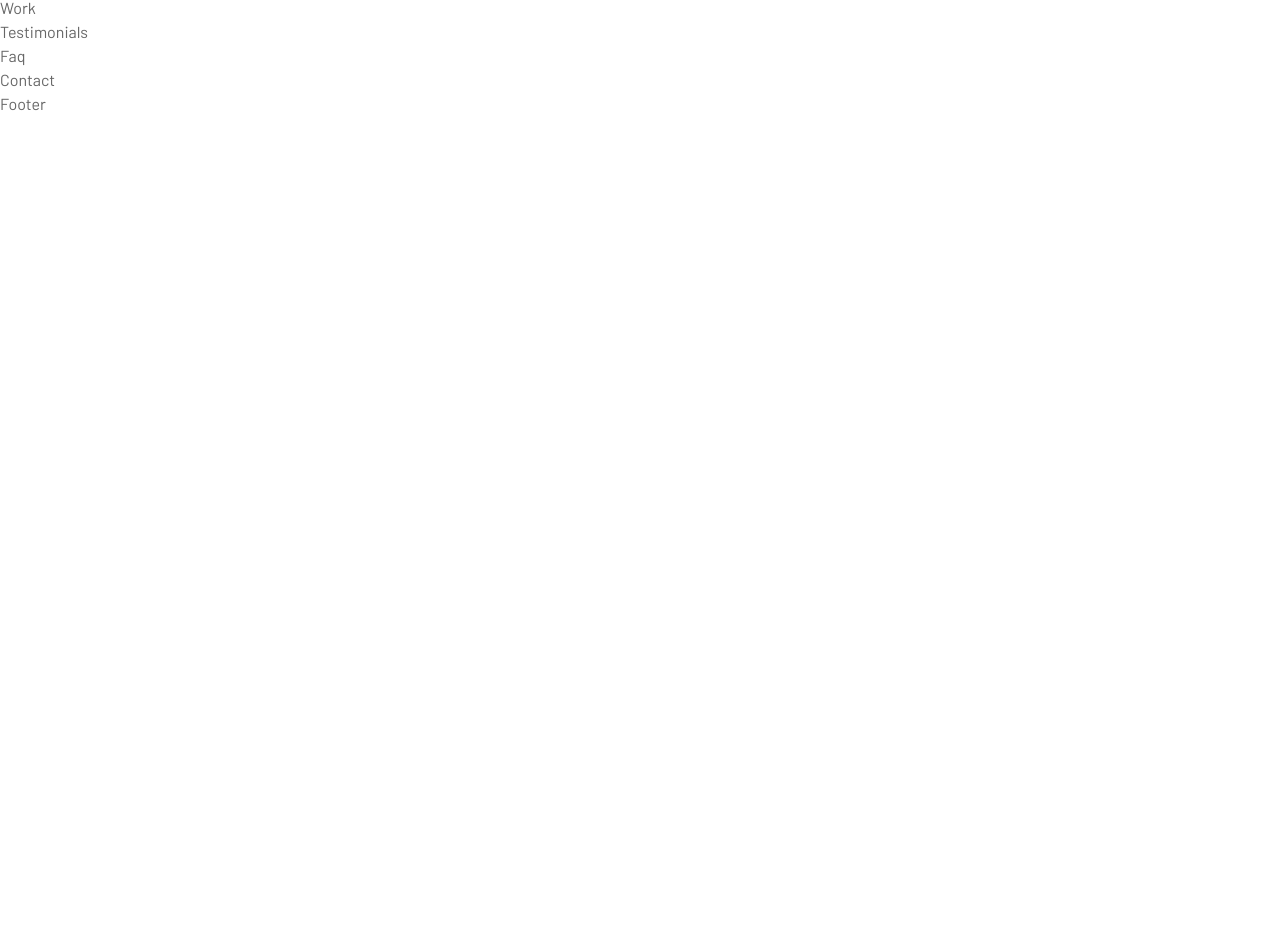
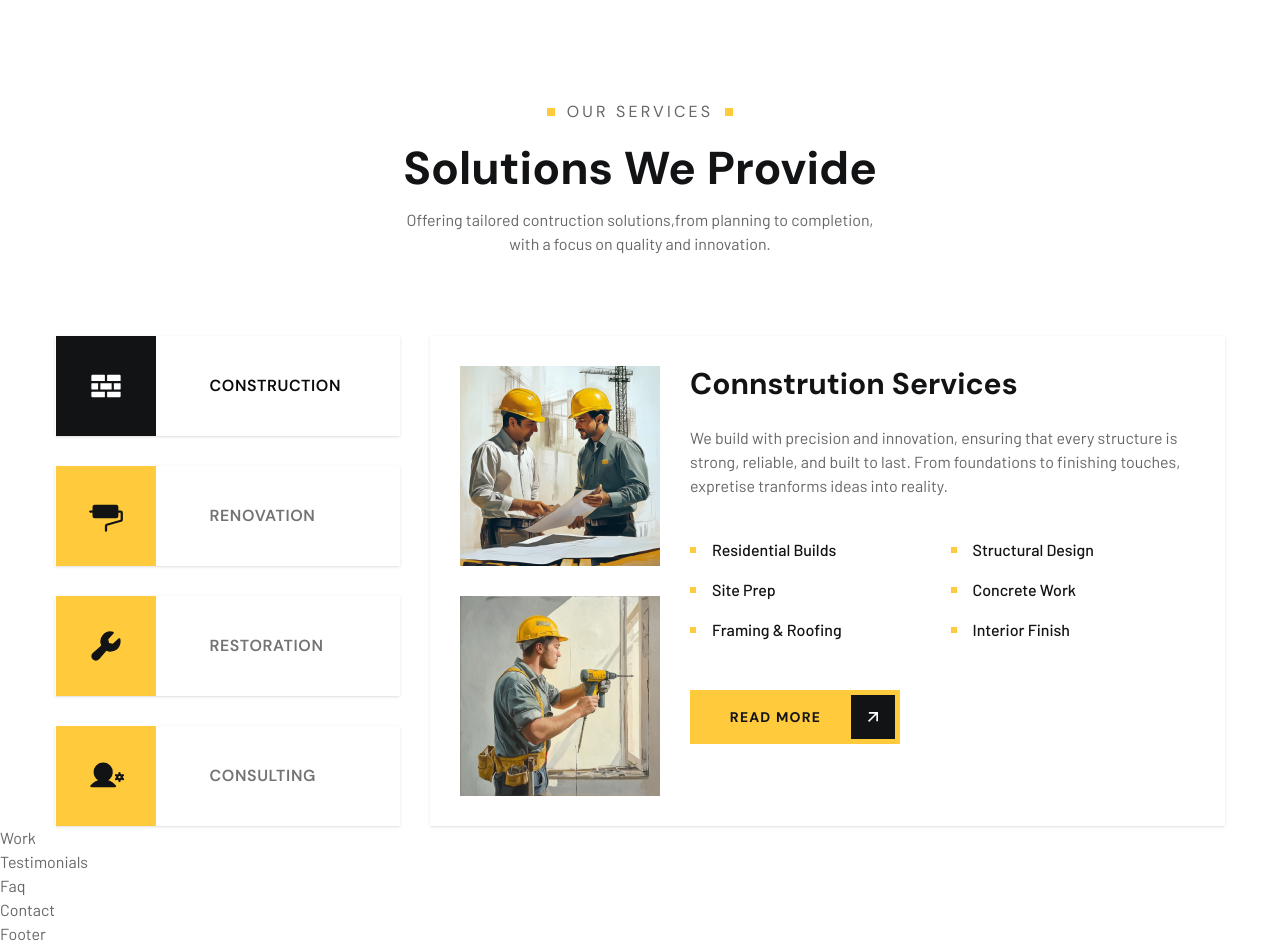
Before and after one commit to diegovilhalva/urbanbuild, a Next.js app: page / in a window 1280 px wide. Shown: the part 1639-2585 px from the top of the page. Before the commit the page ends 1755 px from the top, so only its background shows below. Built offline with nearby package versions, Linux system fonts and the light colour scheme.

Commit message:
services section added

```diff
--- a/app/globals.css
+++ b/app/globals.css
@@ -46,7 +46,7 @@
   --breakpoint-md: 768px;
   --breakpoint-lg: 960px;
   --breakpoint-xl: 1200px;
-  --box-shadow: var(--box-shadow);
+  --box-shadow-custom: var(--box-shadow);
   --background-image-hero: url('/assets/img/hero/bg.jpg');
   --color-primary: #121315;
   --color-sencodary: #666666;
--- a/components/Services.jsx
+++ b/components/Services.jsx
@@ -1,8 +1,155 @@
+"use client"
+import { useState } from "react"
+import { Tabs, TabsContent, TabsTrigger, TabsList } from "./ui/tabs"
 
+import { PiWallFill, PiPaintRollerFill, PiWrenchFill, PiUserGearFill } from "react-icons/pi"
+import Image from "next/image"
+import PreTitle from "./PreTitle"
+import Button from "./Button"
+
+const serviceData = [
+  {
+    name: "construction",
+    icon: <PiWallFill className="h-9! w-9!" />,
+    title: "Connstrution Services",
+    description: "We build with precision and innovation, ensuring that every structure is strong, reliable, and built to last. From foundations to finishing touches, expretise tranforms ideas into reality.",
+    serviceList: [
+      "Residential Builds",
+      "Structural Design",
+      "Site Prep",
+      "Concrete Work",
+      "Framing  &  Roofing",
+      "Interior Finish"
+    ],
+    thumbs: [
+      { url: "/assets/img/services/thumb-1.jpg" },
+      { url: "/assets/img/services/thumb-2.jpg" },
+    ]
+  },
+  {
+    name: "renovation",
+    icon: <PiPaintRollerFill className="h-9! w-9!" />,
+    title: "Renovation Services",
+    description: "Revitalizing spaces with modern designs and high-quality craftmanship. Whether upgrading a home or remodeling an  office we bring fresh life to every project.",
+    serviceList: [
+      "Kitchen Remodel",
+      "Basement Finish",
+      "Flooring",
+      "Energy Upgrades",
+      "Carpentry",
+      "Painting"
+    ],
+    thumbs: [
+      { url: "/assets/img/services/thumb-3.jpg" },
+      { url: "/assets/img/services/thumb-4.jpg" },
+    ]
+  },
+  {
+    name: "restoration",
+    icon: <PiWrenchFill className="h-9! w-9!" />,
+    title: "Restoration Services",
+    description: "Bringing damaged or aging strutures back to life. We specialize in restoring historical landmarks, fire-damaged buildings, and water-damaged properties with meticulous care.",
+    serviceList: [
+      "Historic Restore",
+      "Water Damaged",
+      "Fire Repair",
+      "Structural Fix",
+      "Mold Removal",
+      "Roof Restore"
+    ],
+    thumbs: [
+      { url: "/assets/img/services/thumb-3.jpg" },
+      { url: "/assets/img/services/thumb-4.jpg" },
+    ]
+  },
+  {
+    name: "consulting",
+    icon: <PiUserGearFill className="h-9! w-9!" />,
+    title: "Consulting Services",
+    description: "Providing expert guidance for construction and renovation projects. From planing and budgeting to compliance and susteinability , our consulting service ensure project success",
+    serviceList: [
+      "Project Plans",
+      "Costing",
+      "Site Management",
+      "Permits",
+      "Sustainability",
+      "Safety"
+    ],
+    thumbs: [
+      { url: "/assets/img/services/thumb-1.jpg" },
+      { url: "/assets/img/services/thumb-3.jpg" },
+    ]
+  },
+]
 
 const Services = () => {
+  const [activeTab, setActiveTab] = useState("construction")
   return (
-    <div id="services">Services</div>
+    <section id="services" className="pt-16 xl:pt-32">
+      <div className="container mx-auto">
+        <div className="text-center max-w-[540px] mx-auto mb-20">
+          <PreTitle text={"Our Services"} center />
+          <h2 className="h2 mb-3">Solutions We Provide</h2>
+          <p className="mb-11 max-w-[480px] mx-auto">Offering tailored contruction solutions,from planning to completion, with a focus on quality and innovation.</p>
+        </div>
+        <Tabs defaultValue="construction" onValueChange={(value) => setActiveTab(value)} className="flex flex-col xl:flex-row gap-[30px]">
+          <TabsList className="grid grid-cols-1 md:grid-cols-2 xl:grid-cols-1 gap-[30px]  h-full w-full! rounded-none p-0 bg-transparent xl:w-[345px]!">
+            {serviceData.map((item) => (
+              <TabsTrigger key={item.name} value={item.name}
+                className="w-full rounded-none h-[100px] flex items-center relative shadow p-0 outline-none">
+                <div className={`w-[100px] h-[100px] flex items-center justify-center absolute left-0
+                ${activeTab === item.name ? "bg-primary text-white" : "bg-accent text-primary"}`
+                }>
+                  <div >
+                    {item.icon}
+                  </div>
+                </div>
+                <div className="uppercase font-primary text-base font-semibold tracking-[.6px] w-[100px]
+                ml-16">{item.name}</div>
+              </TabsTrigger>
+            ))}
+          </TabsList>
+          <div className="flex-1 bg-white shadow h-[490px] p-[30px]">
+            {serviceData.map((item) => (
+              <TabsContent key={item.name} value={item.name} className="m-0">
+                <div className="flex flex-col md:flex-row  gap-[30px] ">
+                  <div className="flex md:flex-col gap-5 xl:gap-[30px]">
+                    {item.thumbs.map((thumb, i) => (
+                      <div
+                        key={i}
+                        className="relative w-[140px] h-[140px] xl:w-[200px] xl:h-[200px]"
+                      >
+                        <Image
+                          src={thumb.url}
+                          fill
+                          alt=""
+                          className="object-cover"
+                        />
+                      </div>
+                    ))}
+                  </div>
+                  <div>
+                    <div>
+                      <h3 className="h3 mb-6">{item.title}</h3>
+                      <p className="mb-10">{item.description}</p>
+                      <ul className="grid grid-cols-2 gap-4 mb-12">
+                        {item.serviceList.map((service,i) => (
+                          <li key={i} className="flex items-center gap-4">
+                            <div className="w-[6px] h-[6px] bg-accent"></div>
+                            <div className="capitalize font-medium text-primary">{service}</div>
+                          </li>
+                        ))}
+                      </ul>
+                      <Button text='Read more' />
+                    </div>
+                  </div>
+                </div>
+              </TabsContent>
+            ))}
+          </div>
+        </Tabs>
+      </div>
+    </section>
   )
 }
 
--- a/components/ui/tabs.jsx
+++ b/components/ui/tabs.jsx
@@ -10,10 +10,10 @@ function Tabs({
   ...props
 }) {
   return (
-    (<TabsPrimitive.Root
+    <TabsPrimitive.Root
       data-slot="tabs"
       className={cn("flex flex-col gap-2", className)}
-      {...props} />)
+      {...props} />
   );
 }
 
@@ -22,13 +22,13 @@ function TabsList({
   ...props
 }) {
   return (
-    (<TabsPrimitive.List
+    <TabsPrimitive.List
       data-slot="tabs-list"
       className={cn(
         "bg-muted text-muted-foreground inline-flex h-9 w-fit items-center justify-center rounded-lg p-[3px]",
         className
       )}
-      {...props} />)
+      {...props} />
   );
 }
 
@@ -37,13 +37,13 @@ function TabsTrigger({
   ...props
 }) {
   return (
-    (<TabsPrimitive.Trigger
+    <TabsPrimitive.Trigger
       data-slot="tabs-trigger"
       className={cn(
-        "data-[state=active]:bg-background dark:data-[state=active]:text-foreground focus-visible:border-ring focus-visible:ring-ring/50 focus-visible:outline-ring dark:data-[state=active]:border-input dark:data-[state=active]:bg-input/30 text-foreground dark:text-muted-foreground inline-flex h-[calc(100%-1px)] flex-1 items-center justify-center gap-1.5 rounded-md border border-transparent px-2 py-1 text-sm font-medium whitespace-nowrap transition-[color,box-shadow] focus-visible:ring-[3px] focus-visible:outline-1 disabled:pointer-events-none disabled:opacity-50 data-[state=active]:shadow-sm [&_svg]:pointer-events-none [&_svg]:shrink-0 [&_svg:not([class*='size-'])]:size-4",
+        "data-[state=active]:bg-background data-[state=active]:text-foreground focus-visible:border-ring focus-visible:ring-ring/50 focus-visible:outline-ring dark:data-[state=active]:border-input dark:data-[state=active]:bg-input/50 inline-flex h-[calc(100%-1px)] flex-1 items-center justify-center gap-1.5 rounded-md border border-transparent px-2 py-1 text-sm font-medium whitespace-nowrap transition-[color,box-shadow] focus-visible:ring-[3px] focus-visible:outline-1 disabled:pointer-events-none disabled:opacity-50 data-[state=active]:shadow-sm [&_svg]:pointer-events-none [&_svg]:shrink-0 [&_svg:not([class*='size-'])]:size-4",
         className
       )}
-      {...props} />)
+      {...props} />
   );
 }
 
@@ -52,10 +52,10 @@ function TabsContent({
   ...props
 }) {
   return (
-    (<TabsPrimitive.Content
+    <TabsPrimitive.Content
       data-slot="tabs-content"
       className={cn("flex-1 outline-none", className)}
-      {...props} />)
+      {...props} />
   );
 }
 
```
